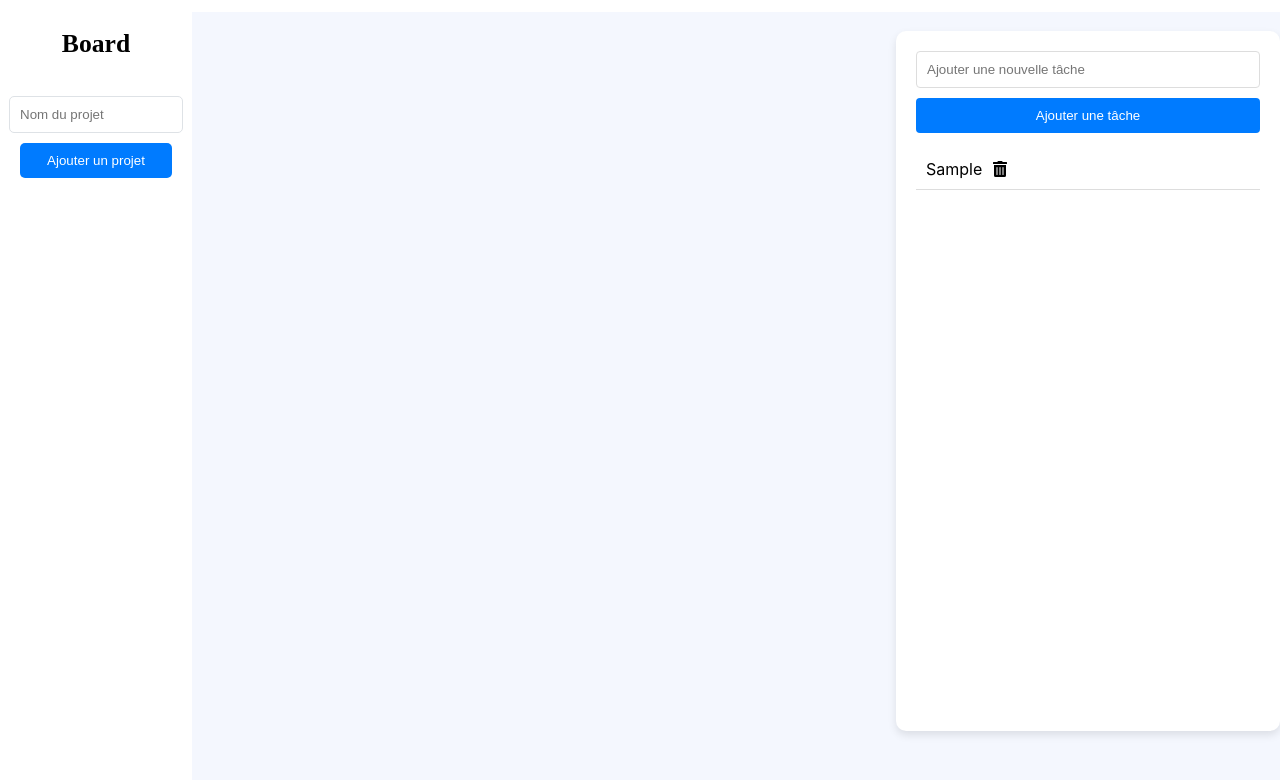
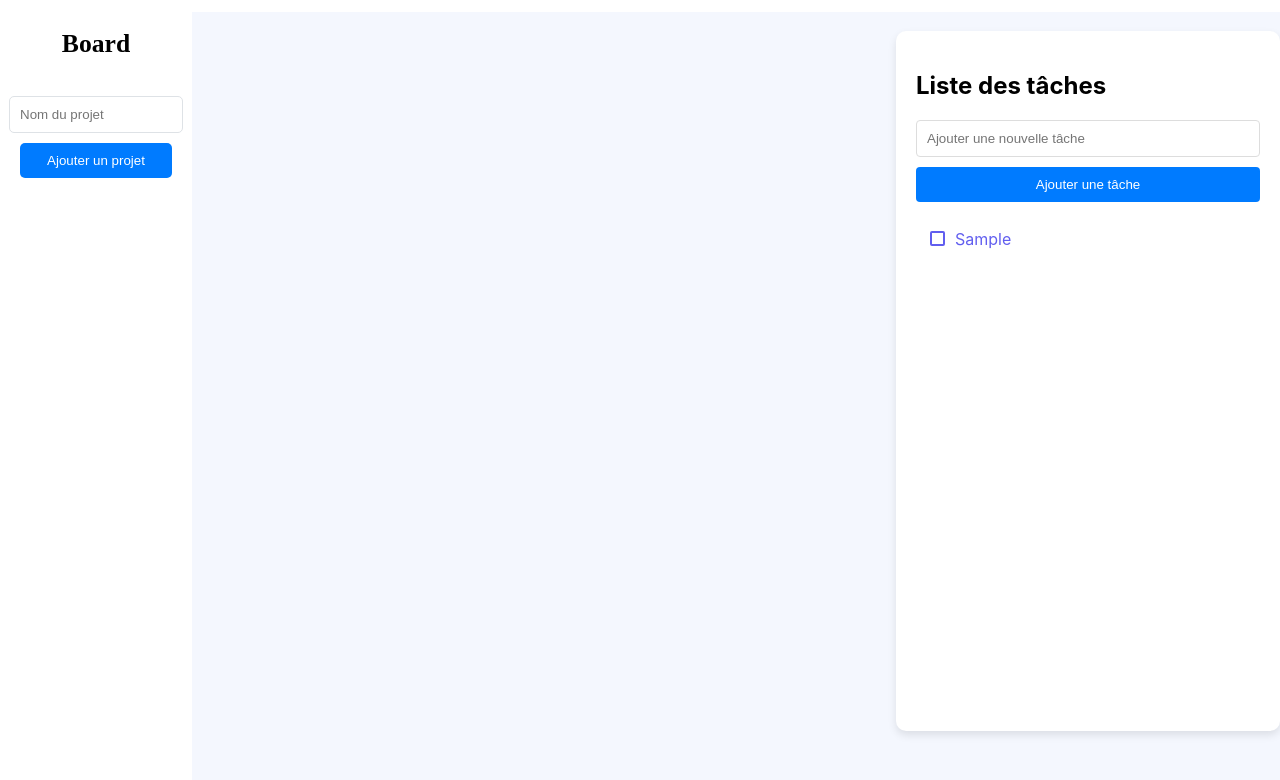
Before and after one commit to GoodMorning46/Notes, a React (Create React App) app: page / in a window 1280 px wide. Both pictures are taken after typing "Sample" into the empty fields and a click on the button "Ajouter une tâche". Shown: the top 780 px of the page. Built offline with nearby package versions, Linux system fonts and the light colour scheme.

Commit message:
Modification des tâches

```diff
--- a/src/components/TodoList.js
+++ b/src/components/TodoList.js
@@ -1,9 +1,7 @@
 import React, { useState } from 'react';
-import { FaTrashAlt } from 'react-icons/fa';
 import "./css/TodoList.css";
 
-const TodoList = ({ todos, setTodos, saveProjects }) => {
-  const [newTodo, setNewTodo] = useState('');
+const TodoList = ({ todos, setTodos }) => {  const [newTodo, setNewTodo] = useState('');
 
 const addTodo = () => {
   if (!newTodo.trim()) return;
@@ -13,14 +11,18 @@ const TodoList = ({ todos, setTodos, saveProjects }) => {
   };
   const updatedTodos = [...todos, newTodoItem];
   setTodos(updatedTodos);
-    saveProjects();
   setNewTodo('');
+  saveProjects(updatedTodos); // Mettre à jour pour passer les todos mis à jour
 };
 
 const deleteTodo = (todoId) => {
   const updatedTodos = todos.filter(todo => todo.id !== todoId);
   setTodos(updatedTodos);
-    saveProjects();
+  saveProjects(updatedTodos); // Mettre à jour pour passer les todos mis à jour
+};
+
+const saveProjects = (updatedTodos) => {
+  localStorage.setItem('todos', JSON.stringify(updatedTodos));
 };
 
   const handleKeyPress = (e) => {
@@ -29,13 +31,13 @@ const TodoList = ({ todos, setTodos, saveProjects }) => {
     }
   };
 
-  // Vérification si 'todos' est défini et est un tableau
   if (!todos) {
     return <div>Aucune tâche.</div>;
   }
 
   return (
     <div className="todo-container">
+      <h2>Liste des tâches</h2>
       <input
         className="todo-input"
         value={newTodo}
@@ -47,12 +49,11 @@ const TodoList = ({ todos, setTodos, saveProjects }) => {
       <ul className="todo-list">
         {todos.map((todo) => (
           <li key={todo.id} className="todo-list-item">
+            <input
+              type="checkbox"
+              onClick={() => deleteTodo(todo.id)}
+            />
             {todo.text}
-            <FaTrashAlt
-              className="delete-icon"
-              onClick={() => deleteTodo(todo.id)}
-              style={{ cursor: 'pointer', marginLeft: '10px' }}
-            />
           </li>
         ))}
       </ul>
--- a/src/components/css/TodoList.css
+++ b/src/components/css/TodoList.css
@@ -43,7 +43,8 @@
     display: flex;
     align-items: center;
     padding: 10px;
-    border-bottom: 1px solid #ddd;
+    color: #615EEF; /* Couleur du texte en violet */
+    font-size: 1em;
   }
 
   .todo-list-item-text {
@@ -52,7 +53,27 @@
     margin-right: 10px; /* Espace entre le texte et l'icône */
   }
 
-  .delete-icon {
-    flex-shrink: 0; /* Empêche l'icône de rétrécir */
-    cursor: pointer;
-  }
+
+  /* Style pour la checkbox non cochée */
+.todo-list-item input[type="checkbox"] {
+  width: 15px; /* Taille de la checkbox */
+  height: 15px;
+  margin-right: 10px;
+  vertical-align: middle;
+  border: 2px solid #615EEF; /* Bord violet */
+  appearance: none; /* Enlève le style par défaut */
+  -webkit-appearance: none;
+  outline: none;
+  cursor: pointer;
+  border-radius: 2px;
+}
+
+/* Style pour la checkbox cochée */
+.todo-list-item input[type="checkbox"]:checked {
+  background-color: #615EEF; /* Fond violet */
+}
+
+.todo-container h2 {
+  font-size: 1.5em; /* Taille du texte du titre */
+  /* Autres styles selon vos préférences */
+}
```
Lines whose indentation alone changed are shown as unchanged.
